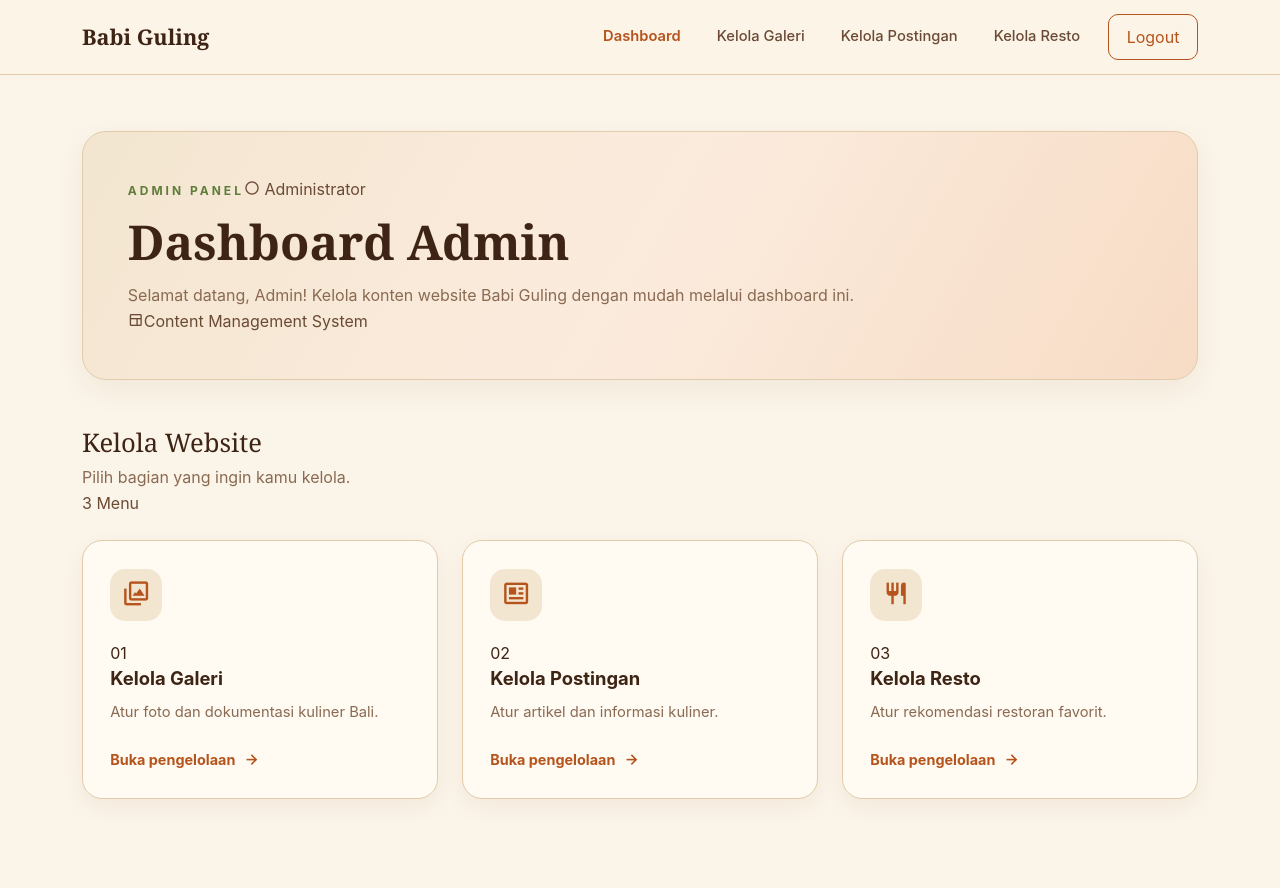
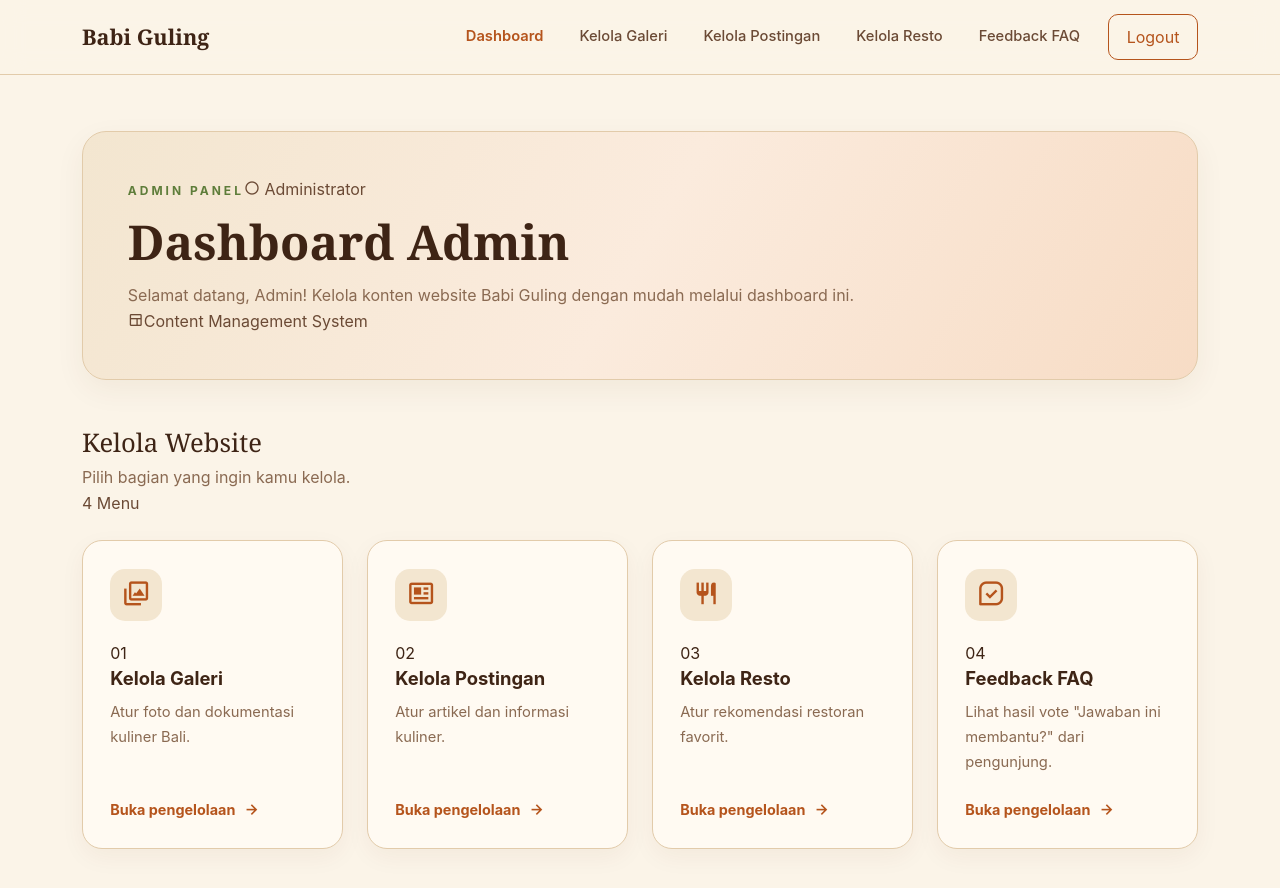
Before and after one commit to LuluLydiaAnd/Front-EndProg-Kelompok6, a Next.js app in the folder babi-guling-next/: page /admin in a window 1280 px wide. Shown: the top 888 px of the page. Before the commit the page ends 863 px from the top, so only its background shows below. Built offline with nearby package versions, Linux system fonts and the light colour scheme; sample sign-in values are in the browser's storage.

Commit message:
menambahkan feedback FAQ di admin

```diff
--- a/babi-guling-next/app/admin/page.tsx
+++ b/babi-guling-next/app/admin/page.tsx
@@ -25,6 +25,13 @@ const menus = [
     icon: "bx-restaurant",
     href: "/admin/resto",
     number: "03",
+  },
+  {
+    title: "Feedback FAQ",
+    description: "Lihat hasil vote \"Jawaban ini membantu?\" dari pengunjung.",
+    icon: "bx-message-square-check",
+    href: "/admin/faq",
+    number: "04",
   },
 ];
 
@@ -70,12 +77,12 @@ export default function AdminPage() {
               Pilih bagian yang ingin kamu kelola.
             </p>
           </div>
-          <span className="admin-total-menu">3 Menu</span>
+          <span className="admin-total-menu">{menus.length} Menu</span>
         </div>
 
         <div className="row g-4">
           {menus.map((menu) => (
-            <div className="col-md-6 col-xl-4" key={menu.href}>
+            <div className="col-md-6 col-xl-3" key={menu.href}>
               <Link href={menu.href} className="admin-menu-card">
                 <div className="admin-card-top">
                   <div className="admin-menu-icon">
--- a/babi-guling-next/components/Navbar.tsx
+++ b/babi-guling-next/components/Navbar.tsx
@@ -21,6 +21,7 @@ const adminMenu: MenuItem[] = [
   { label: "Kelola Galeri", href: "/admin/galeri" },
   { label: "Kelola Postingan", href: "/admin/postingan" },
   { label: "Kelola Resto", href: "/admin/resto" },
+  { label: "Feedback FAQ", href: "/admin/faq" },
 ];
 
 function subscribe() {
```
Also changed, not shown: 1 other file (tests, documents, lock files or other folders).
